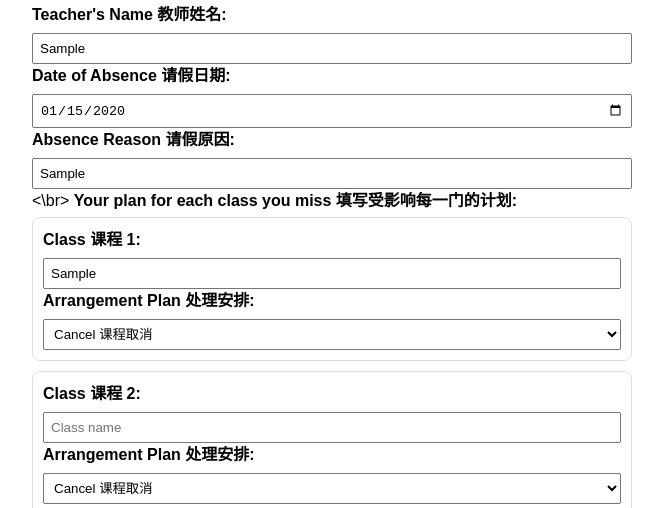
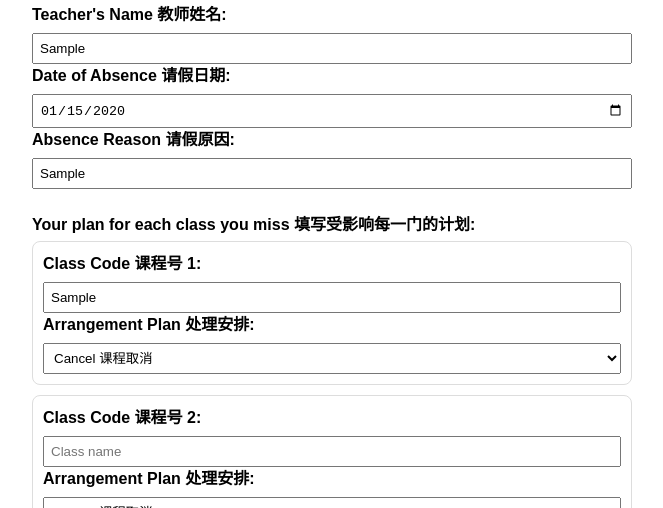
Before and after one commit to Rryangc/teacher-absence-form, a plain HTML site: page index.html in a window 1280 px wide. Both pictures are taken after typing "Sample", "2020-01-15", "Sample", "Sample" into the empty fields and a click on the button "Add Another Class 下一门课". Shown: the part 292-800 px from the top of the page, without its empty margins (308-971 px from the left). Drawn offline with Linux system fonts and the light colour scheme.

Commit message:
Fix HTML encoding issues in index.html

```diff
--- a/index.html
+++ b/index.html
@@ -72,13 +72,13 @@
     </div>
 
     <div class="form-group">
-      <\br>
+      </br>
       <label for="classes">Your plan for each class you miss 填写受影响每一门的计划:</label>
     </div>
 
     <div id="classesContainer">
       <div class="class-section">
-        <label>Class 课程 1:</label>
+        <label>Class Code 课程号 1:</label>
         <input type="text" name="classes[]" placeholder="Class name" required>
 
         <label>Arrangement Plan 处理安排:</label>
@@ -155,7 +155,7 @@
       const newDiv = document.createElement('div');
       newDiv.className = 'class-section';
       newDiv.innerHTML = `
-        <label>Class 课程 ${index}:</label>
+        <label>Class Code 课程号 ${index}:</label>
         <input type="text" name="classes[]" placeholder="Class name" required>
 
         <label>Arrangement Plan 处理安排:</label>
```
